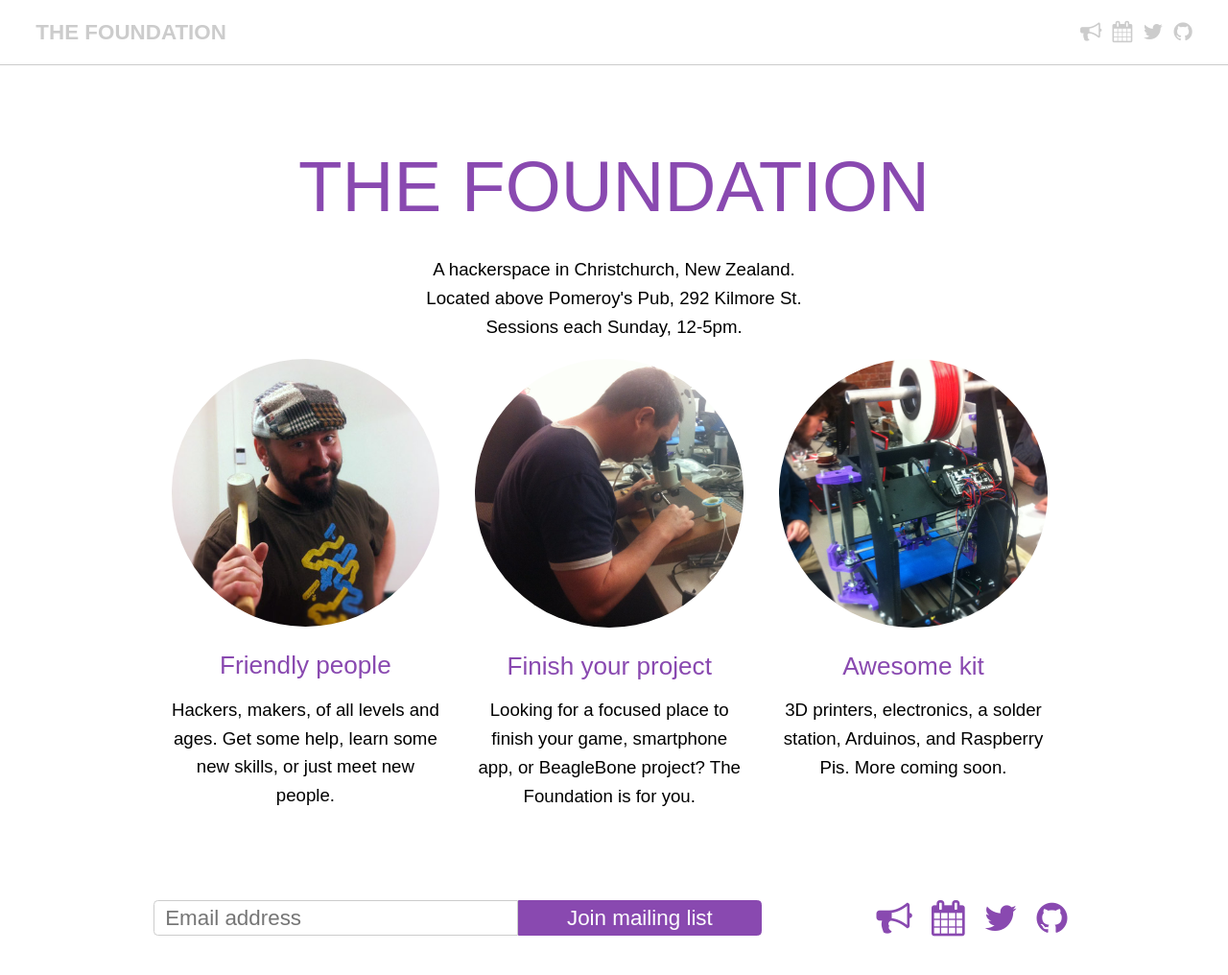
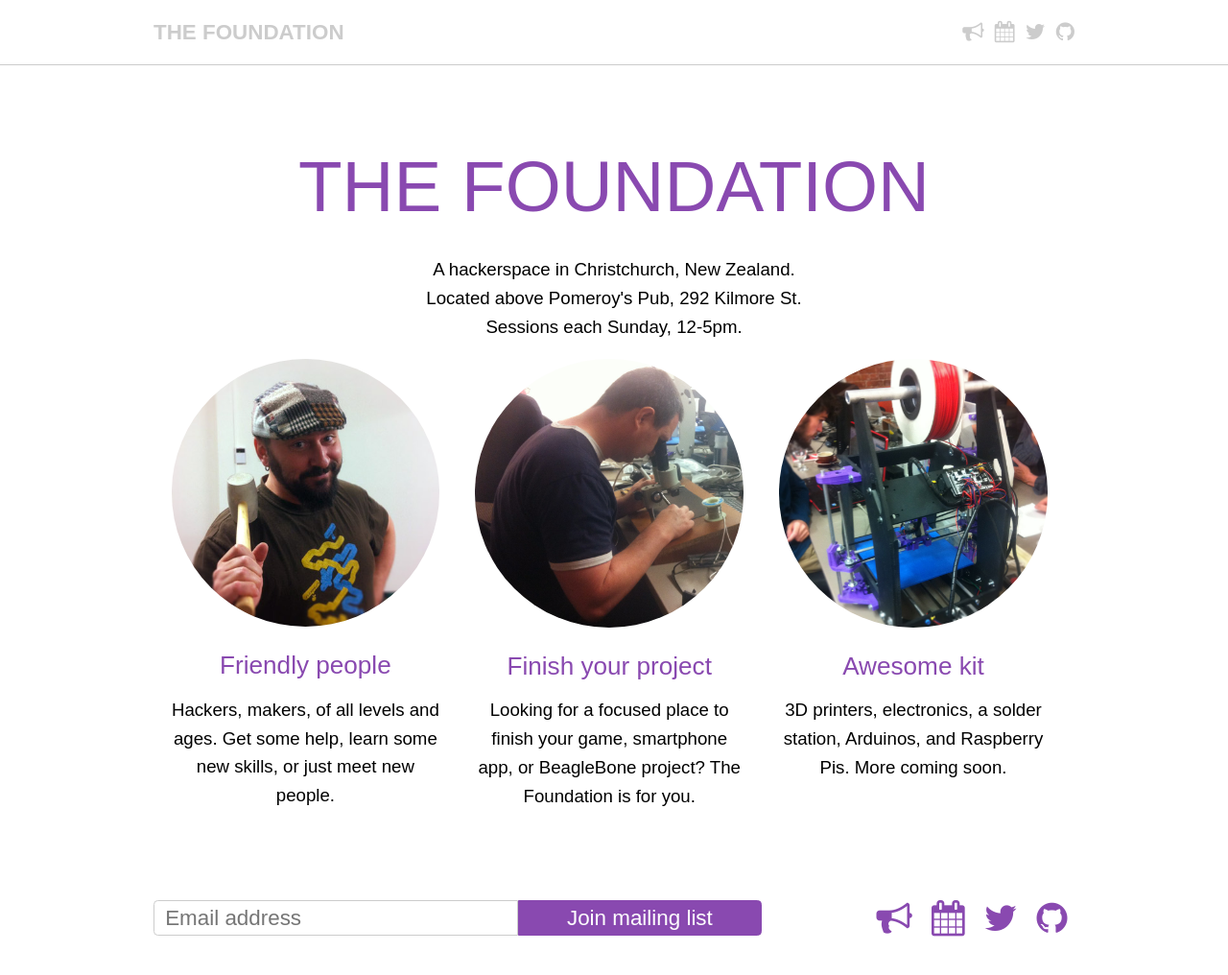
Before and after one commit to the-foundation/the-foundation.github.io, a Jekyll site: the page built from source/index.html, in a window 1280 px wide. Shown: the whole page at 96% size. Built offline with Jekyll 4.4.1, drawn with Linux system fonts in a browser that asks for light colours; nearby versions of some CDN libraries.

Commit message:
Wrap page header

```diff
--- a/source/_layouts/bare.html
+++ b/source/_layouts/bare.html
@@ -21,6 +21,7 @@
   <body>
 
     <div id="page-header">
+      <div class="content">
         <a href="/" class="logo">The Foundation</a>
 
         <div class="nav">
@@ -28,6 +29,7 @@
           <a href="http://www.meetup.com/The-Foundation-Christchurch/"><i class="fa fa-calendar"></i></a>
           <a href="https://twitter.com/foundation_chch"><i class="fa fa-twitter"></i></a>
           <a href="https://github.com/the-foundation"><i class="fa fa-github"></i></a>
+        </div>
       </div>
     </div>
 
--- a/source/_scss/_foundation.scss
+++ b/source/_scss/_foundation.scss
@@ -198,6 +198,11 @@ input[type="submit"]:active, input[type="button"]:active, button:active {
   overflow: hidden;
   padding: 1em 2em;
 
+  .content {
+    margin: 0 auto;
+    width: $natural-page-width;
+  }
+
   a {
     color: #ccc;
     font-weight: bold;
```
Lines whose indentation alone changed are shown as unchanged.
